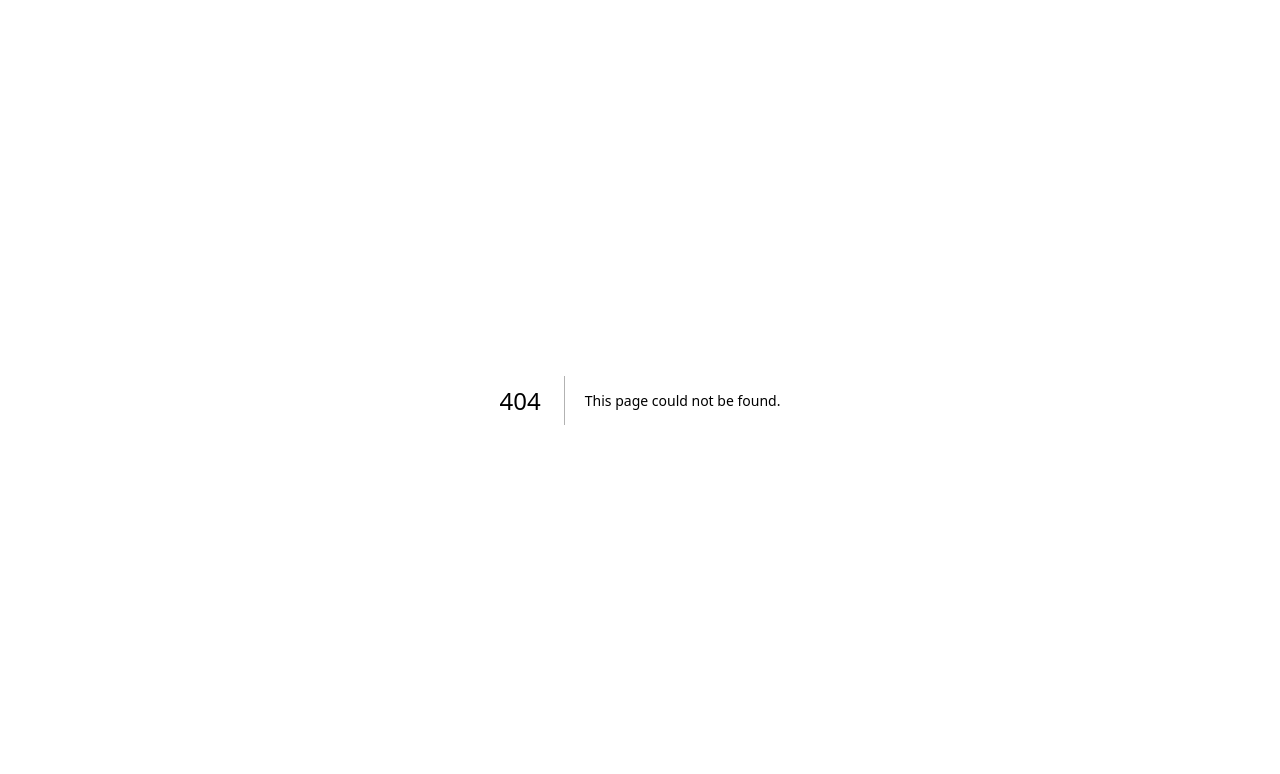
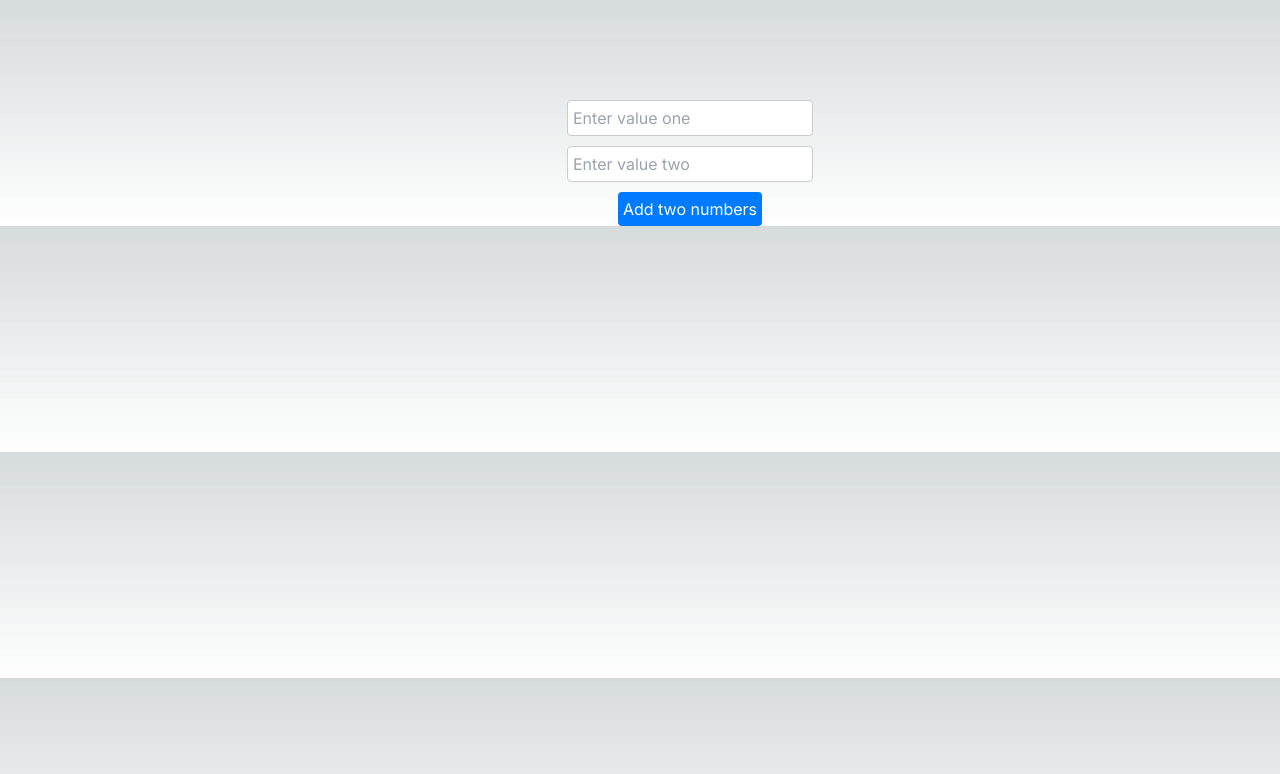
Before and after one commit to nayanadarshana/nextjs-assignment, a Next.js app: page /calculator in a window 1280 px wide. Before the commit this address had no page. Shown: the top 774 px of the page. Built offline with nearby package versions, Linux system fonts and the light colour scheme.

Commit message:
first commit

```diff
--- /dev/null
+++ b/src/app/calculator/page.tsx
@@ -0,0 +1,54 @@
+"use client";
+import { useState } from "react";
+
+export default function Page() {
+  const [valueOne, setValueOne] = useState<number | "">("");
+  const [valueTwo, setValueTwo] = useState<number | "">("");
+  const [total, setTotal] = useState<number | undefined>(undefined);
+
+  const getTotal = () => {
+    setTotal((Number(valueOne) || 0) + (Number(valueTwo) || 0));
+  };
+
+  return (
+    <>
+      <div className="calculator">
+        <input
+          className="text-fields"
+          min={0}
+          placeholder="Enter value one"
+          type="number"
+          name="number1"
+          id="number1"
+          value={valueOne}
+          onChange={(e: React.ChangeEvent<HTMLInputElement>) => {
+            setValueOne(Number(e.target.value || 0));
+          }}
+        />
+        <input
+          className="text-fields"
+          min={0}
+          placeholder="Enter value two"
+          type="number"
+          name="number2"
+          id="number2"
+          value={valueTwo}
+          onChange={(e: React.ChangeEvent<HTMLInputElement>) => {
+            setValueTwo(Number(e.target.value || 0));
+          }}
+        />
+
+        <button
+          className="submit-button"
+          onClick={() => {
+            getTotal();
+          }}
+        >
+          Add two numbers
+        </button>
+
+        {total !== undefined && <p>Total: {total}</p>}
+      </div>
+    </>
+  );
+}
--- a/src/app/globals.css
+++ b/src/app/globals.css
@@ -31,3 +31,70 @@ body {
     text-wrap: balance;
   }
 }
+
+.calculator {
+  display: flex;
+  flex-direction: column;
+  align-items: center;
+  margin: 100px 0 0 100px;
+}
+
+.text-fields {
+  margin-bottom: 10px;
+  padding: 5px;
+  color: black;
+  border: 1px solid #ccc;
+  border-radius: 4px;
+}
+
+.submit-button {
+  padding: 5px 5px;
+  color: white;
+  background-color: #007bff;
+  border: none;
+  border-radius: 4px;
+  cursor: pointer;
+}
+
+.submit-button:hover {
+  background-color: #0056b3;
+}
+
+.navbar {
+  background-color: #fff;
+  padding: 10px 20px;
+  box-shadow: 0 2px 4px rgba(0, 0, 0, 0.1);
+}
+
+.nav-container {
+  display: flex;
+  justify-content: space-between;
+  align-items: center;
+}
+
+.nav-links {
+  display: flex;
+  list-style-type: none;
+  padding: 0;
+  margin: 0;
+}
+
+.nav-links li {
+  margin-right: 20px;
+}
+
+.nav-links li a {
+  text-decoration: none;
+  color: #333;
+  font-weight: 500;
+}
+
+.search-form {
+  margin: 0;
+}
+
+.search-form input {
+  padding: 5px 10px;
+  border: 1px solid #ccc;
+  border-radius: 4px;
+}
--- /dev/null
+++ b/src/app/nav-bar/page.tsx
@@ -0,0 +1,43 @@
+"use client";
+
+export default function Page() {
+  return (
+    <>
+      <nav className="navbar">
+        <div className="nav-container">
+          <ul className="nav-links">
+            <li>
+              <a href="/nav-bar">Aeon</a>
+            </li>
+            <li>
+              <a href="/nav-bar">Showcase</a>
+            </li>
+            <li>
+              <a href="/nav-bar">Docs</a>
+            </li>
+            <li>
+              <a href="/nav-bar">Blog</a>
+            </li>
+            <li>
+              <a href="/nav-bar">Analytics</a>
+            </li>
+            <li>
+              <a href="/nav-bar">Template</a>
+            </li>
+            <li>
+              <a href="/nav-bar">Enterprise</a>
+            </li>
+          </ul>
+
+          <form className="search-form">
+            <input
+              type="search"
+              placeholder="Search Documentation..."
+              aria-label="Search"
+            />
+          </form>
+        </div>
+      </nav>
+    </>
+  );
+}
--- /dev/null
+++ b/src/app/question3/page.tsx
@@ -0,0 +1,17 @@
+export default function Page() {
+  function twoSum(numbers: number[], target: number) {
+    for (let i = 0; i <= numbers.length; i++) {
+      for (let j = i + 1; j < numbers.length; j++) {
+        if (numbers[i] + numbers[j] === target) {
+          return [numbers.indexOf(numbers[i]), numbers.indexOf(numbers[j])];
+        }
+      }
+    }
+  }
+  console.log(twoSum([-1, 0], -1));
+  return (
+    <>
+      <div></div>
+    </>
+  );
+}
```
Also changed, not shown: components/Calculator.tsx (added, +9 -0 lines), 1 other file (tests, documents, lock files or other folders).
